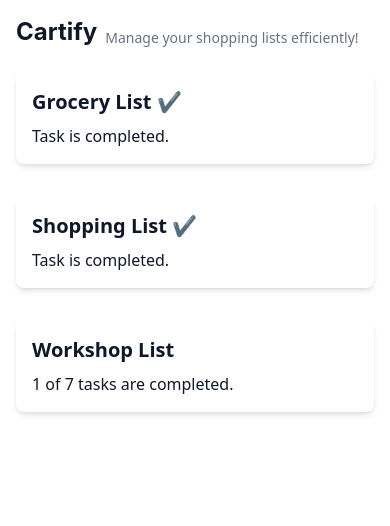
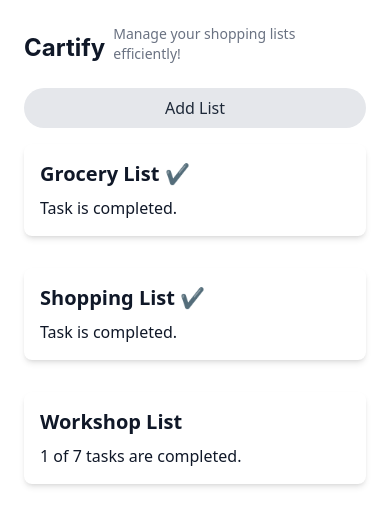
Before and after one commit to salasaa/cartify, a React (Vite) app: page / in a window 390 px wide. Shown: the top 526 px of the page. Built offline with nearby package versions, Linux system fonts and the light colour scheme.

Commit message:
feat: style responsive and add 'Add List' button

```diff
--- a/index.html
+++ b/index.html
@@ -1,4 +1,4 @@
-<!DOCTYPE html>
+<!doctype html>
 <html lang="en">
   <head>
     <meta charset="UTF-8" />
@@ -6,7 +6,7 @@
     <meta name="viewport" content="width=device-width, initial-scale=1.0" />
     <title>Cartify - Grocery List by salasa.id</title>
   </head>
-  <body>
+  <body class="bg-gray-950">
     <div id="root"></div>
     <script type="module" src="/src/main.tsx"></script>
   </body>
--- a/src/app.tsx
+++ b/src/app.tsx
@@ -25,8 +25,8 @@ const cartifyList = [
 export function App() {
   return (
     <div className="min-h-screen bg-white p-4 text-gray-900 transition-colors duration-200 sm:p-6 md:p-8 dark:bg-gray-900 dark:text-gray-100">
-      <div className="mx-auto flex min-h-[calc(100vh-2rem)] max-w-xl flex-col sm:min-h-[calc(100vh-3rem)]">
-        <header className="mb-6 flex items-center justify-between">
+      <div className="mx-auto flex min-h-[calc(100vh-2rem)] max-w-xl flex-col p-2 sm:min-h-[calc(100vh-3rem)]">
+        <section className="mb-6 flex items-center justify-between">
           <div className="flex items-end space-x-2">
             <h1 className="font-['Inter'] text-2xl font-bold sm:text-3xl">
               Cartify
@@ -35,7 +35,12 @@ export function App() {
               Manage your shopping lists efficiently!
             </p>
           </div>
-        </header>
+        </section>
+
+        <button className="mb-4 rounded-full bg-gray-200 p-2 text-gray-800 transition-colors duration-200 focus:outline-none dark:bg-gray-700 dark:text-gray-200">
+          Add List
+        </button>
+
         <ul className="flex flex-col space-y-4">
           {cartifyList.map((list) => {
             return (
```
